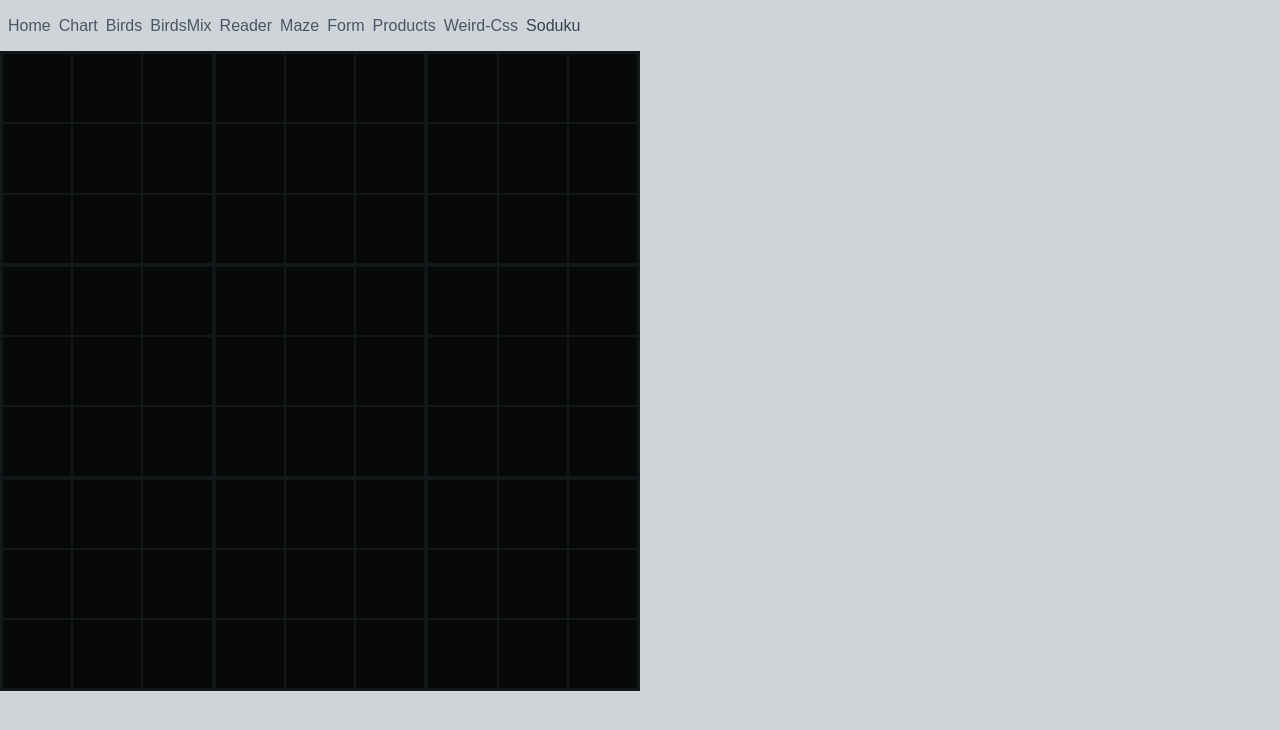
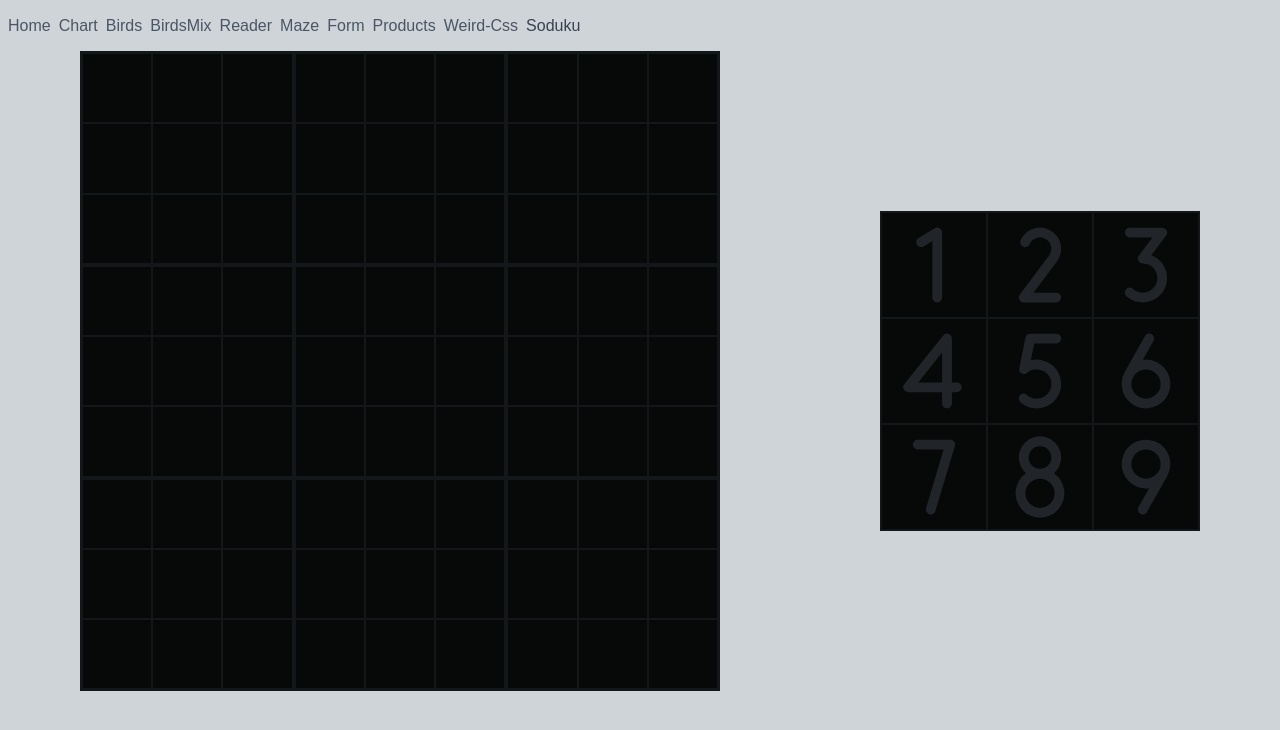
Before and after one commit to nemo-ahmed/play-around, a Next.js app: page /soduku in a window 1280 px wide. Shown: the top 730 px of the page. Built offline with nearby package versions, Linux system fonts and the light colour scheme.

Commit message:
soduku some stuff

```diff
--- a/src/app/soduku/cell.tsx
+++ b/src/app/soduku/cell.tsx
@@ -1,64 +1,59 @@
 'use client'
-import React, {useId, useState} from 'react'
+import type {SodukuNumbers} from '@/context/Soduku'
+import React, {useState} from 'react'
 import {
-  PiNumberEight,
-  PiNumberFive,
-  PiNumberFour,
-  PiNumberNine,
-  PiNumberOne,
-  PiNumberSeven,
-  PiNumberSix,
-  PiNumberThree,
-  PiNumberTwo,
+  PiNumberEightBold,
+  PiNumberFiveBold,
+  PiNumberFourBold,
+  PiNumberNineBold,
+  PiNumberOneBold,
+  PiNumberSevenBold,
+  PiNumberSixBold,
+  PiNumberThreeBold,
+  PiNumberTwoBold,
 } from 'react-icons/pi'
 
-type OurNumbers = 1 | 2 | 3 | 4 | 5 | 6 | 7 | 8 | 9
-
 const DYNAMIC_NUMBERS = {
-  1: <PiNumberOne size="100%" fill="inherit" />,
-  2: <PiNumberTwo size="100%" fill="inherit" />,
-  3: <PiNumberThree size="100%" fill="inherit" />,
-  4: <PiNumberFour size="100%" fill="inherit" />,
-  5: <PiNumberFive size="100%" fill="inherit" />,
-  6: <PiNumberSix size="100%" fill="inherit" />,
-  7: <PiNumberSeven size="100%" fill="inherit" />,
-  8: <PiNumberEight size="100%" fill="inherit" />,
-  9: <PiNumberNine size="100%" fill="inherit" />,
+  1: <PiNumberOneBold size="100%" fill="inherit" />,
+  2: <PiNumberTwoBold size="100%" fill="inherit" />,
+  3: <PiNumberThreeBold size="100%" fill="inherit" />,
+  4: <PiNumberFourBold size="100%" fill="inherit" />,
+  5: <PiNumberFiveBold size="100%" fill="inherit" />,
+  6: <PiNumberSixBold size="100%" fill="inherit" />,
+  7: <PiNumberSevenBold size="100%" fill="inherit" />,
+  8: <PiNumberEightBold size="100%" fill="inherit" />,
+  9: <PiNumberNineBold size="100%" fill="inherit" />,
 }
 
-const NumbersCell = ({id}: {id: string}) => {
-  const [selected, setSelected] = useState<number[]>([])
+export const NumbersCell = ({variant}: {variant: 'note' | 'keypad'}) => {
+  const [selected, setSelected] = useState<SodukuNumbers[]>([])
+  const cellStyles: Record<typeof variant, string> = {
+    keypad:
+      'size-full fill-eerie-black-500 dark:fill-eerie-black-700 hover:fill-eerie-black-400 hover:dark:fill-eerie-black-600 border-collapse border border-eerie-black-300 dark:border-eerie-black-700',
+    note: "size-full fill-transparent hover:fill-eerie-black-500 hover:dark:fill-eerie-black-700 data-[selected='true']:fill-eerie-black-400 data-[selected='true']:dark:fill-eerie-black-600",
+  }
   return (
-    <div className="grid grid-cols-3 grid-rows-3 content-center gap-0.5">
-      {[1, 2, 3, 4, 5, 6, 7, 8, 9].map(n => (
+    <div className="grid grid-cols-3 grid-rows-3 content-center">
+      {([1, 2, 3, 4, 5, 6, 7, 8, 9] as SodukuNumbers[]).map(n => (
         <button
-          key={id + '_' + n}
-          className="size-full fill-transparent hover:fill-eerie-black-500 hover:dark:fill-eerie-black-700 data-[selected='true']:fill-eerie-black-400 data-[selected='true']:dark:fill-eerie-black-600"
+          key={'note-numbers-' + n}
+          className={cellStyles[variant]}
           data-selected={selected.includes(n)}
           onClick={() => {
-            console.log(n)
             setSelected(prev =>
               prev.includes(n) ? prev.filter(x => x !== n) : [...prev, n],
             )
           }}
         >
-          {DYNAMIC_NUMBERS[n as OurNumbers]}
+          {DYNAMIC_NUMBERS[n]}
         </button>
       ))}
     </div>
   )
 }
 
-const InputCell = ({id, value}: {id: string; value: OurNumbers}) => {
+const InputCell = ({value}: {value: SodukuNumbers}) => {
   return (
-    // <input
-    //   type="text"
-    //   id={id}
-    //   min={1}
-    //   max={9}
-    //   value={value}
-    //   className="bg-transparent cursor-default outline-none text-[34px] w-full h-full text-center text-eerie-black-500 dark:text-eerie-black-600"
-    // />
     <div className="flex items-center justify-center size-full fill-eerie-black-500 dark:fill-eerie-black-600">
       {DYNAMIC_NUMBERS?.[value]}
     </div>
@@ -66,9 +61,7 @@ const InputCell = ({id, value}: {id: string; value: OurNumbers}) => {
 }
 
 function BabyCell() {
-  const [value, setValue] = useState<OurNumbers>()
-  const [isFocused, setIsFocused] = useState(false)
-  const id = useId()
+  const [value, setValue] = useState<SodukuNumbers>()
 
   return (
     <div
@@ -78,7 +71,7 @@ function BabyCell() {
         const nKey = Number(e.key)
         console.log(nKey, e.key)
         if (nKey >= 1 && nKey <= 9) {
-          setValue(nKey as OurNumbers)
+          setValue(nKey as SodukuNumbers)
         } else if (e.key === 'Backspace' || e.key === 'Delete') {
           setValue(undefined)
         } else if (e.key === 'Escape') {
@@ -89,7 +82,7 @@ function BabyCell() {
         'group border-collapse border-[0.5px] border-eerie-black-300 dark:border-eerie-black-700 bg-eerie-black-100 dark:bg-eerie-black-800'
       }
     >
-      {value ? <InputCell id={id} value={value} /> : <NumbersCell id={id} />}
+      {value ? <InputCell value={value} /> : <NumbersCell variant="note" />}
     </div>
   )
 }
@@ -116,4 +109,19 @@ function Cell() {
   )
 }
 
-export default Cell
+function SodukuComp() {
+  return (
+    <div className="flex items-center justify-around size-full">
+      <section className="grid grid-cols-3 grid-rows-3 center size-[50dvw] border-collapse border-[0.5px] border-eerie-black-300 dark:border-eerie-black-700">
+        {[1, 2, 3, 4, 5, 6, 7, 8, 9].map(n => (
+          <Cell key={`daddy-cell-${n}`} />
+        ))}
+      </section>
+      <div className="border-collapse border border-eerie-black-300 dark:border-eerie-black-700 size-[40dvh] bg-eerie-black-100 dark:bg-eerie-black-800">
+        <NumbersCell variant="keypad" />
+      </div>
+    </div>
+  )
+}
+
+export default SodukuComp
--- a/src/app/soduku/page.tsx
+++ b/src/app/soduku/page.tsx
@@ -1,14 +1,8 @@
 import React from 'react'
-import Cell from './cell'
+import SodukuComp from './cell'
 
 function Page() {
-  return (
-    <section className="grid grid-cols-3 grid-rows-3 center size-[50dvw] border-collapse border-[0.5px] border-eerie-black-300 dark:border-eerie-black-700">
-      {[1, 2, 3, 4, 5, 6, 7, 8, 9].map(n => (
-        <Cell key={`daddy-cell-${n}`} />
-      ))}
-    </section>
-  )
+  return <SodukuComp />
 }
 
 export default Page
--- /dev/null
+++ b/src/context/Soduku.tsx
@@ -0,0 +1,50 @@
+'use client'
+
+import {createContext, type ReactNode, useContext, useState} from 'react'
+
+export type SodukuNumbers = 1 | 2 | 3 | 4 | 5 | 6 | 7 | 8 | 9
+
+export interface SodukuCell {
+  value: SodukuNumbers | null
+  isGiven: boolean
+  isFalse: boolean
+  notes: SodukuNumbers[]
+}
+
+export type SodukuGrid = SodukuCell[][]
+
+interface SodukuType {
+  state: SodukuGrid
+  setState: React.Dispatch<React.SetStateAction<SodukuGrid>>
+}
+
+const Soduku = createContext<Partial<SodukuType>>({})
+
+export default function SodukuProvider({children}: {children: ReactNode}) {
+  const [state, setState] = useState<SodukuGrid>([])
+
+  function onChange({
+    row,
+    col,
+    value,
+  }: {
+    row: number
+    col: number
+    value: SodukuNumbers
+  }) {
+    // ? take and cross check the 3 related groups
+  }
+
+  const value: SodukuType = {state, setState}
+  return <Soduku value={value}>{children}</Soduku>
+}
+
+export function useSoduku() {
+  const soduku = useContext(Soduku)
+  if (!soduku?.state || !soduku?.setState) {
+    throw new Error('useSoduku need to be used inside Soduku`s Provider')
+  }
+  const requiredSoduku = soduku as SodukuType
+
+  return requiredSoduku
+}
--- a/src/context/Speaky.tsx
+++ b/src/context/Speaky.tsx
@@ -21,7 +21,7 @@ export default function SpeakyProvider({children}: {children: ReactNode}) {
   }
 
   const value = useMemo(() => ({onVoiceChange, voice}), [voice])
-  return <Speaky.Provider value={value}>{children}</Speaky.Provider>
+  return <Speaky value={value}>{children}</Speaky>
 }
 
 export function useSpeaky() {
```
